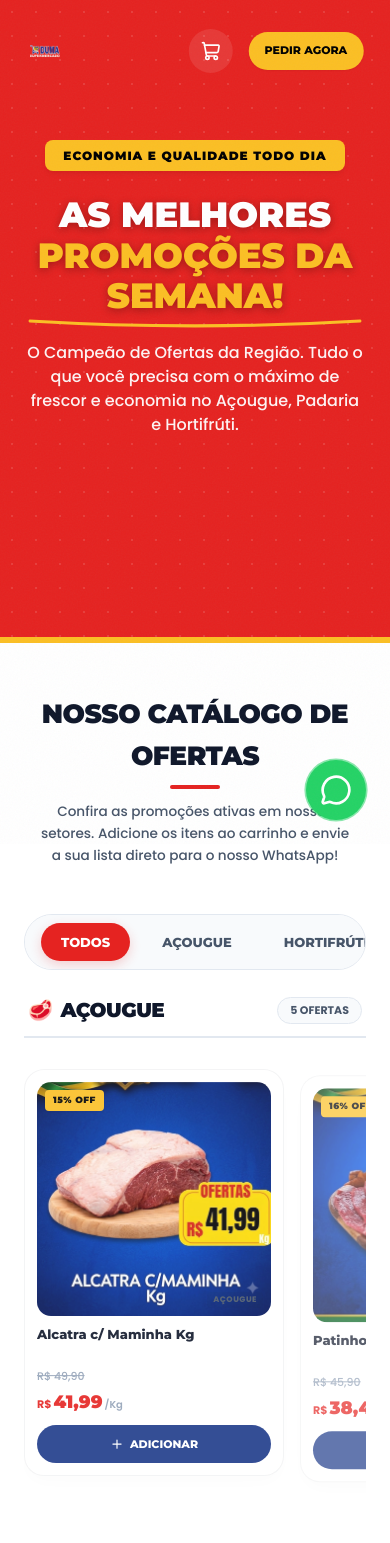
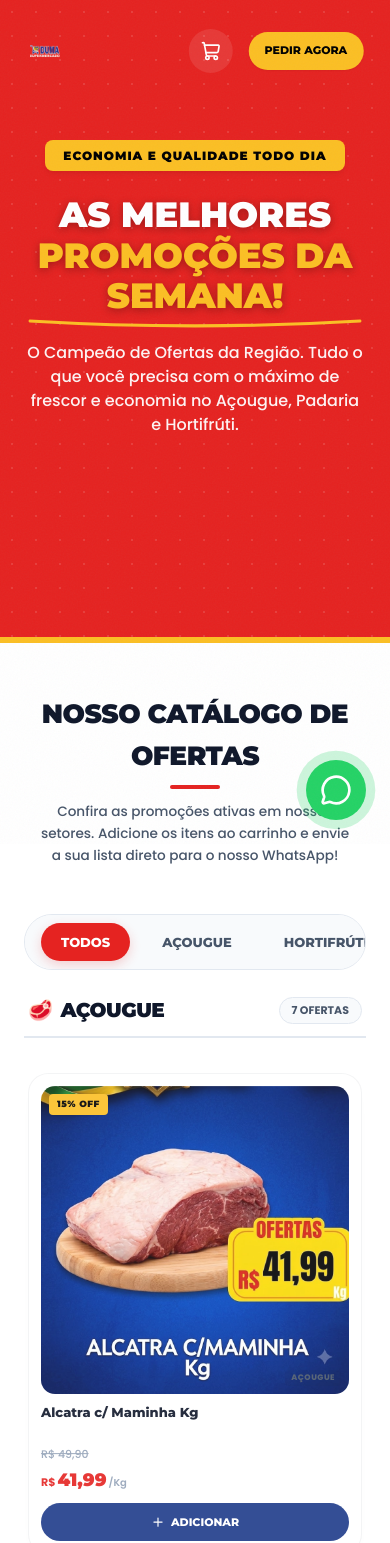
Before and after one commit to Kayqui-Dev/supermercado-duma, a React (Vite) app: page / in a window 390 px wide. Shown: the top 1543 px of the page. Built offline with nearby package versions, Linux system fonts and the light colour scheme.

Commit message:
feat: amplia catalogo para 21 produtos e converte layouts de setores para grids de multiplas fileiras (2 colunas mobile, 4 colunas desktop)

```diff
--- a/src/App.jsx
+++ b/src/App.jsx
@@ -57,7 +57,7 @@ function App() {
     return () => window.removeEventListener('scroll', handleScroll);
   }, []);
 
-  // Catálogo Único de Produtos em Promoção (Contém Carnes dos Encartes + Produtos Gerais)
+  // Catálogo Ampliado de Produtos em Promoção (Contém Carnes + Produtos de Outros Setores)
   const produtosCatalogo = [
     // Carnes / Açougue (Promoções Especiais)
     {
@@ -110,21 +110,71 @@ function App() {
       categoria: "carnes",
       imagem: "/assets/produtos/picanha.svg"
     },
+    {
+      id: 201,
+      nome: "Linguiça Toscana Kg",
+      precoOriginal: "26,90",
+      preco: "19,99",
+      desconto: "25% OFF",
+      unidade: "Kg",
+      categoria: "carnes",
+      imagem: "/assets/produtos/linguica.svg"
+    },
+    {
+      id: 202,
+      nome: "Asa de Frango Congelada Kg",
+      precoOriginal: "19,90",
+      preco: "14,99",
+      desconto: "24% OFF",
+      unidade: "Kg",
+      categoria: "carnes",
+      imagem: "/assets/produtos/asa-frango.svg"
+    },
     // Mercearia
     {
       id: 102,
-      nome: "Feijão Carioca Tipo 1",
+      nome: "Feijão Carioca Tipo 1 1kg",
       precoOriginal: "9,90",
       preco: "7,49",
       desconto: "24% OFF",
-      unidade: "Kg",
+      unidade: "Un",
       categoria: "mercearia",
       imagem: "/assets/produtos/feijao.svg"
+    },
+    {
+      id: 203,
+      nome: "Arroz Agulhinha Tipo 1 5kg",
+      precoOriginal: "32,90",
+      preco: "26,99",
+      desconto: "18% OFF",
+      unidade: "Un",
+      categoria: "mercearia",
+      imagem: "/assets/produtos/arroz.svg"
+    },
+    {
+      id: 204,
+      nome: "Óleo de Soja 900ml",
+      precoOriginal: "7,99",
+      preco: "5,99",
+      desconto: "25% OFF",
+      unidade: "Un",
+      categoria: "mercearia",
+      imagem: "/assets/produtos/oleo.svg"
+    },
+    {
+      id: 205,
+      nome: "Café Torrado e Moído 500g",
+      precoOriginal: "21,90",
+      preco: "16,99",
+      desconto: "22% OFF",
+      unidade: "Un",
+      categoria: "mercearia",
+      imagem: "/assets/produtos/cafe.svg"
     },
     // Hortifrúti
     {
       id: 103,
-      nome: "Tomate Italiano Fresco",
+      nome: "Tomate Italiano Fresco Kg",
       precoOriginal: "8,99",
       preco: "6,99",
       desconto: "22% OFF",
@@ -134,7 +184,7 @@ function App() {
     },
     {
       id: 104,
-      nome: "Banana Prata de Primeira",
+      nome: "Banana Prata de Primeira Kg",
       precoOriginal: "6,99",
       preco: "5,49",
       desconto: "21% OFF",
@@ -142,10 +192,30 @@ function App() {
       categoria: "hortifruti",
       imagem: "/assets/produtos/banana.svg"
     },
+    {
+      id: 206,
+      nome: "Batata Monalisa Kg",
+      precoOriginal: "8,49",
+      preco: "6,49",
+      desconto: "23% OFF",
+      unidade: "Kg",
+      categoria: "hortifruti",
+      imagem: "/assets/produtos/batata.svg"
+    },
+    {
+      id: 207,
+      nome: "Cebola Nacional Kg",
+      precoOriginal: "7,99",
+      preco: "5,99",
+      desconto: "25% OFF",
+      unidade: "Kg",
+      categoria: "hortifruti",
+      imagem: "/assets/produtos/cebola.svg"
+    },
     // Padaria
     {
       id: 105,
-      nome: "Pão Francês Crocante",
+      nome: "Pão Francês Crocante Kg",
       precoOriginal: "18,90",
       preco: "14,99",
       desconto: "20% OFF",
@@ -183,6 +253,26 @@ function App() {
       unidade: "Un",
       categoria: "adega",
       imagem: "/assets/produtos/vinho.svg"
+    },
+    {
+      id: 208,
+      nome: "Refrigerante Coca-Cola 2L",
+      precoOriginal: "11,99",
+      preco: "8,99",
+      desconto: "25% OFF",
+      unidade: "Un",
+      categoria: "adega",
+      imagem: "/assets/produtos/coca.svg"
+    },
+    {
+      id: 209,
+      nome: "Suco de Uva Integral 1L",
+      precoOriginal: "16,90",
+      preco: "12,99",
+      desconto: "23% OFF",
+      unidade: "Un",
+      categoria: "adega",
+      imagem: "/assets/produtos/suco.svg"
     }
   ];
 
--- a/src/index.css
+++ b/src/index.css
@@ -907,36 +907,25 @@ section {
 }
 
 .category-products-scroll {
-  display: flex;
-  overflow-x: auto;
+  display: grid;
+  grid-template-cols: repeat(2, 1fr); /* 2 colunas no mobile */
   gap: 16px;
-  padding: 8px 4px 20px 4px;
-  scroll-behavior: smooth;
-  -webkit-overflow-scrolling: touch;
-  scroll-snap-type: x mandatory;
-}
-
-/* No mobile, cada card ocupa uma coluna na fileira */
+  padding: 12px 4px;
+}
+
 .category-products-scroll .product-card {
-  flex: 0 0 260px;
-  scroll-snap-align: start;
+  width: 100%;
 }
 
 /* Grid elegante no Desktop */
 @media (min-width: 768px) {
   .category-products-scroll {
-    display: grid;
-    grid-template-cols: repeat(auto-fill, minmax(260px, 1fr));
+    grid-template-cols: repeat(4, 1fr); /* 4 colunas no desktop */
     gap: 24px;
-    overflow-x: visible;
     padding-bottom: 0;
   }
-
-  .category-products-scroll .product-card {
-    flex: initial;
-    scroll-snap-align: unset;
-  }
-}
+}
+
 
 /* ==========================================================================
    BOTÃO ADICIONAR E SELETOR DE QUANTIDADE NO CARD
```
